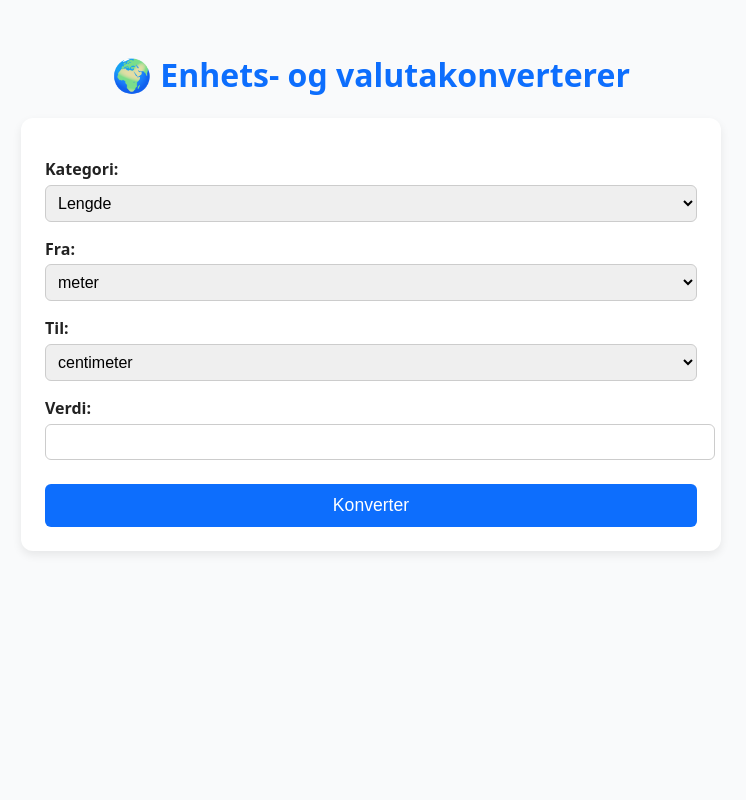
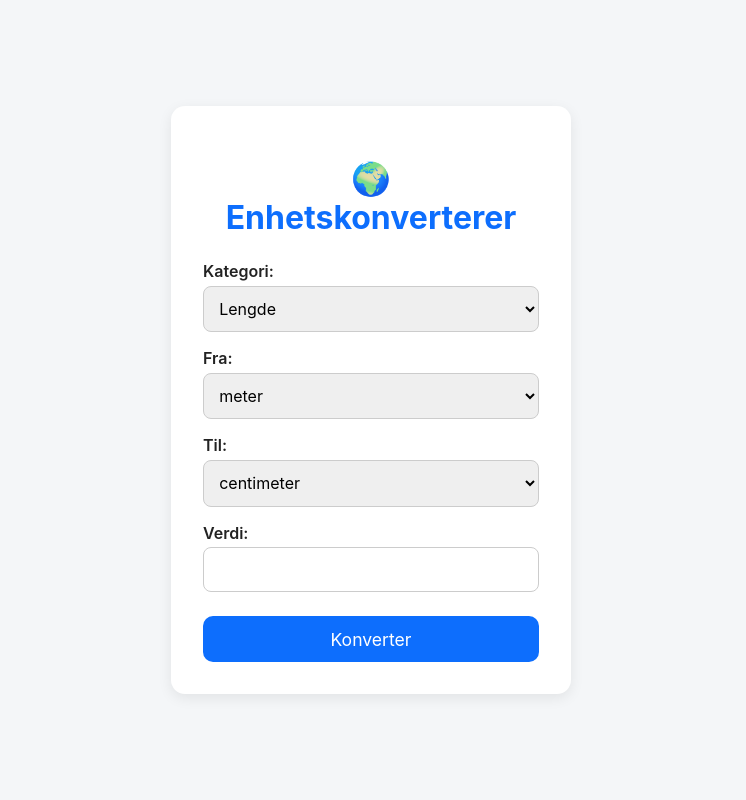
Before and after one commit to mkjoelmoen-maker/enhetskonverterer_web, a Flask app: page / in a window 1280 px wide. Shown: the whole page, without its empty margins (269-1015 px from the left). Run offline with Flask 3, Linux system fonts and the light colour scheme.

Commit message:
Oppdatert design og lagt til app-støtte

```diff
--- a/templates/index.html
+++ b/templates/index.html
@@ -2,51 +2,69 @@
 <html lang="no">
 <head>
     <meta charset="UTF-8">
+    <meta name="viewport" content="width=device-width, initial-scale=1.0">
     <title>🌍 Enhets- og valutakonverterer</title>
+    <link rel="icon" type="image/png" href="{{ url_for('static', filename='icon.png') }}">
     <style>
+        :root {
+            --primary: #0d6efd;
+            --bg: #f4f6f8;
+            --card-bg: #fff;
+            --radius: 14px;
+            --shadow: 0 4px 14px rgba(0,0,0,0.08);
+        }
+        * {
+            box-sizing: border-box;
+            font-family: "Inter", system-ui, sans-serif;
+        }
         body {
-            font-family: system-ui, sans-serif;
-            background-color: #f9fafb;
+            background: var(--bg);
             color: #222;
             margin: 0;
+            padding: 1rem;
+            display: flex;
+            justify-content: center;
+            align-items: center;
+            min-height: 100vh;
+        }
+        .container {
+            width: 100%;
+            max-width: 400px;
+            background: var(--card-bg);
+            border-radius: var(--radius);
+            box-shadow: var(--shadow);
             padding: 2rem;
-            max-width: 700px;
-            margin-inline: auto;
+            animation: fadeIn 0.5s ease;
         }
         h1 {
             text-align: center;
-            color: #0d6efd;
-        }
-        form {
-            background: white;
-            padding: 1.5rem;
-            border-radius: 12px;
-            box-shadow: 0 4px 10px rgba(0,0,0,0.08);
+            color: var(--primary);
+            margin-bottom: 1.5rem;
         }
         label {
+            font-weight: 600;
             display: block;
             margin-top: 1rem;
-            font-weight: 600;
         }
         select, input {
             width: 100%;
-            padding: .5rem;
+            padding: .7rem;
             margin-top: .3rem;
-            border-radius: 6px;
+            border-radius: 8px;
             border: 1px solid #ccc;
             font-size: 1rem;
         }
         button {
-            display: block;
             width: 100%;
             margin-top: 1.5rem;
-            background: #0d6efd;
+            background: var(--primary);
             color: white;
             border: none;
-            padding: .7rem;
-            border-radius: 6px;
+            padding: .8rem;
+            border-radius: 10px;
             font-size: 1.1rem;
             cursor: pointer;
+            transition: background 0.2s ease;
         }
         button:hover {
             background: #0b5ed7;
@@ -54,22 +72,26 @@
         .result {
             margin-top: 2rem;
             background: #e9f5ff;
-            border-left: 4px solid #0d6efd;
+            border-left: 4px solid var(--primary);
             padding: 1rem;
-            border-radius: 6px;
+            border-radius: 8px;
+            text-align: center;
             font-size: 1.1rem;
         }
         .error {
             background: #ffe9e9;
             border-left-color: #dc3545;
         }
+        @keyframes fadeIn {
+            from { opacity: 0; transform: translateY(8px); }
+            to { opacity: 1; transform: translateY(0); }
+        }
     </style>
 </head>
 <body>
-    <h1>🌍 Enhets- og valutakonverterer</h1>
-
+    <div class="container">
+        <h1>🌍 Enhetskonverterer</h1>
         <form method="post">
-        <!-- Kategori -->
             <label for="category">Kategori:</label>
             <select name="category" id="category" onchange="updateUnits()" data-units='{{ units | tojson }}'>
                 {% for cat in units %}
@@ -77,7 +99,6 @@
                 {% endfor %}
             </select>
 
-        <!-- Fra -->
             <label for="from_unit">Fra:</label>
             <select name="from_unit" id="from_unit">
                 {% for u in units[selected_category] %}
@@ -85,7 +106,6 @@
                 {% endfor %}
             </select>
 
-        <!-- Til -->
             <label for="to_unit">Til:</label>
             <select name="to_unit" id="to_unit">
                 {% for u in units[selected_category] %}
@@ -93,7 +113,6 @@
                 {% endfor %}
             </select>
 
-        <!-- Verdi -->
             <label for="value">Verdi:</label>
             <input type="number" step="any" name="value" id="value" value="{{ value }}" required>
 
@@ -105,6 +124,7 @@
                 <strong>Resultat:</strong> {{ result }}
             </div>
         {% endif %}
+    </div>
 
     <script>
         const categorySelect = document.getElementById("category");
```
Lines whose indentation alone changed are shown as unchanged.
